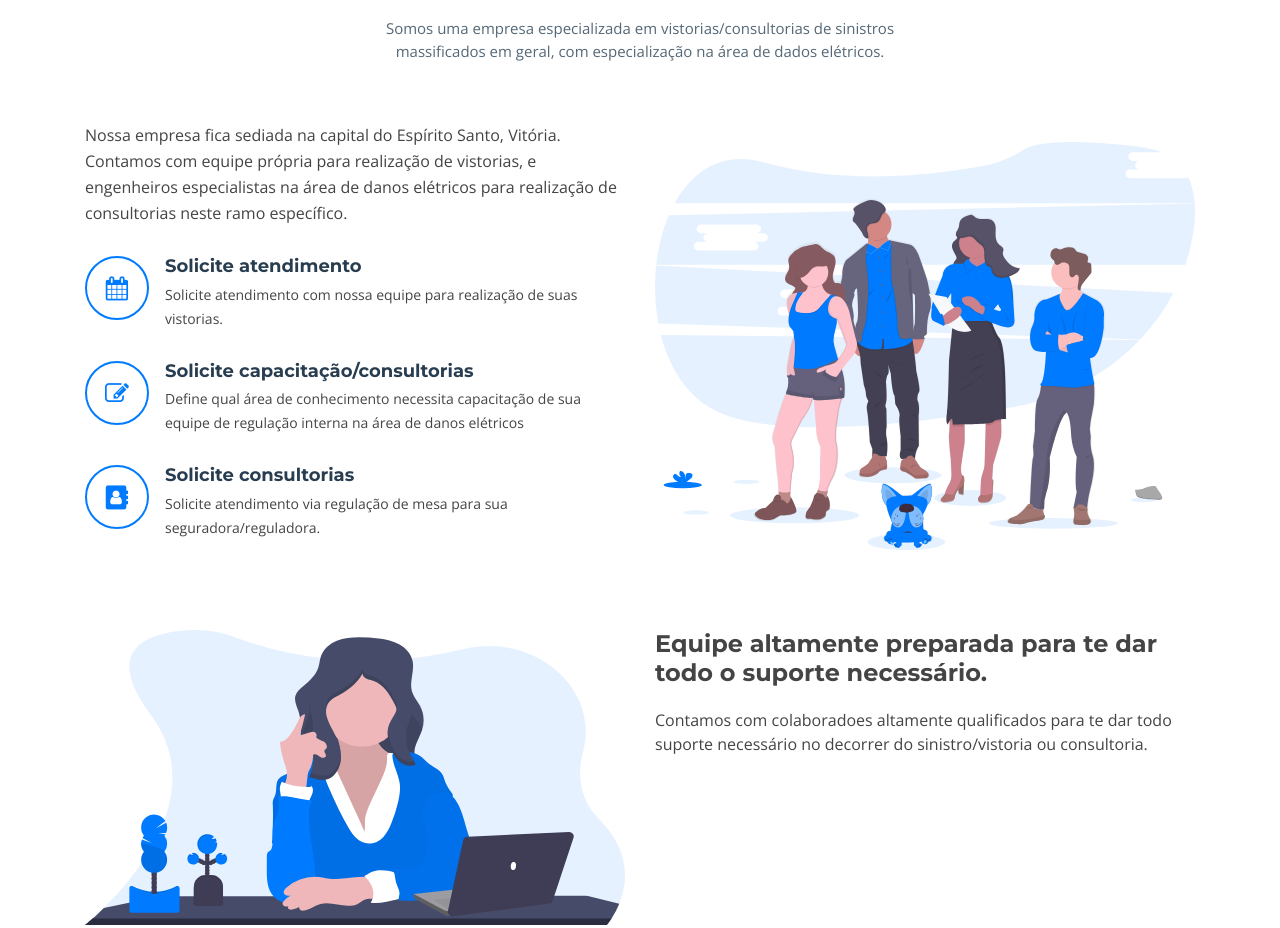
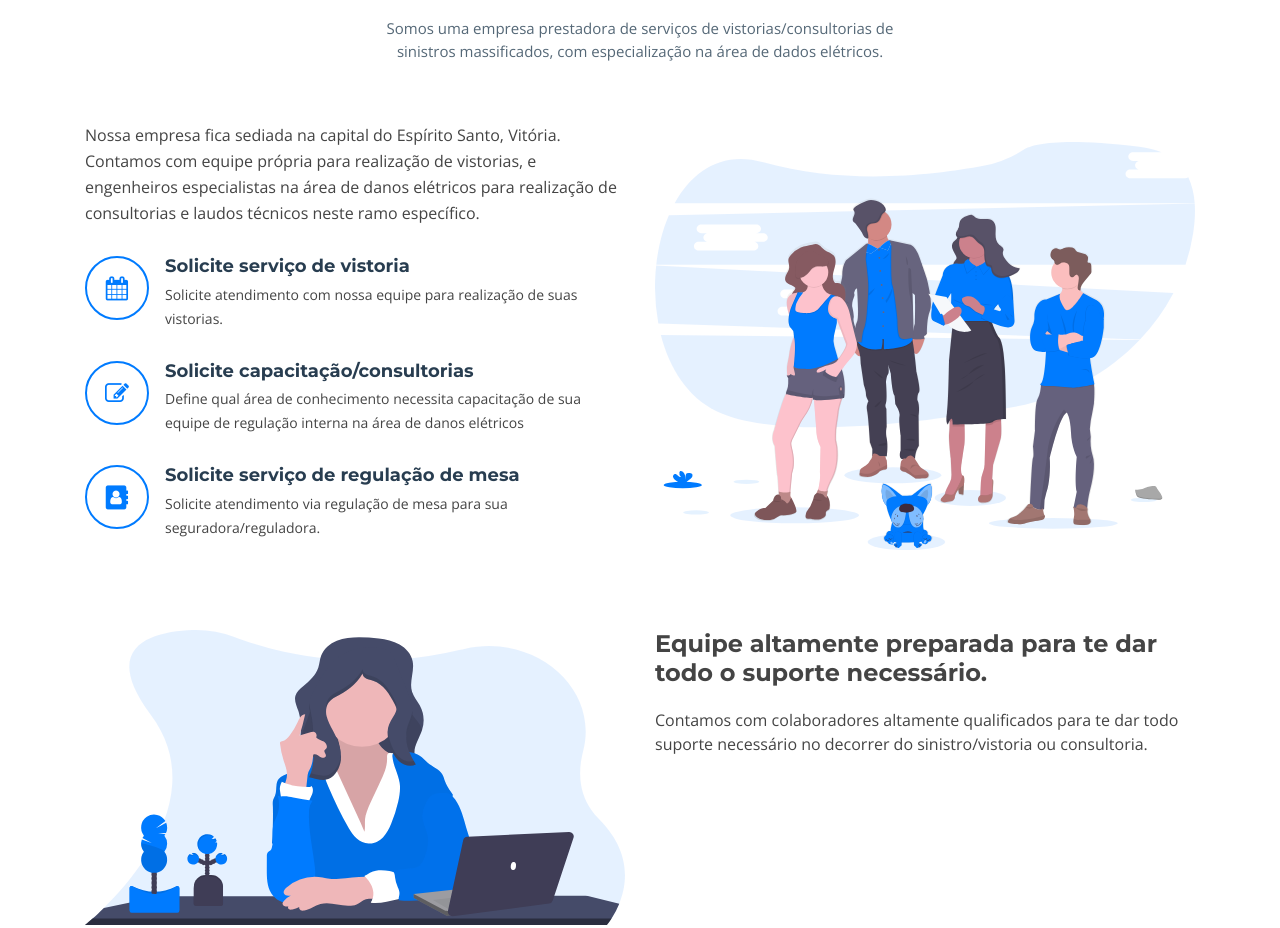
Before and after one commit to ddscarneiro/VixVistorias, a plain HTML site: page index.html in a window 1280 px wide. Shown: the part 740-1668 px from the top of the page. Drawn offline with nearby package versions, Linux system fonts and the light colour scheme; files whose address does not match are found by name.

Commit message:
Minox fixes

```diff
--- a/index.html
+++ b/index.html
@@ -2,7 +2,7 @@
 <html lang="en">
   <head>
     <meta charset="utf-8" />
-    <title>Vix Vistorias - Seguradora Residencial</title>
+    <title>Vix Vistorias - Prestadora de serviços</title>
     <meta content="width=device-width, initial-scale=1.0" name="viewport" />
     <meta content="" name="keywords" />
     <meta content="" name="description" />
@@ -90,7 +90,7 @@
         <div class="container">
           <header class="section-header">
             <h3>Sobre Nós</h3>
-            <p>Somos uma empresa especializada em vistorias/consultorias de sinistros massificados em geral,
+            <p>Somos uma empresa prestadora de serviços de vistorias/consultorias de sinistros massificados,
                com especialização na área de dados elétricos.
             </p>
           </header>
@@ -100,12 +100,12 @@
               <p>
                 Nossa empresa fica sediada na capital do Espírito Santo,
                 Vitória. Contamos com equipe própria para realização de vistorias, e engenheiros
-                especialistas na área de danos elétricos para realização de consultorias neste ramo específico.
+                especialistas na área de danos elétricos para realização de consultorias e laudos técnicos neste ramo específico.
               </p>
 
               <div class="icon-box wow fadeInUp">
                 <div class="icon"><i class="fa fa-calendar"></i></div>
-                <h4 class="title"><a href="">Solicite atendimento</a></h4>
+                <h4 class="title"><a href="">Solicite serviço de vistoria</a></h4>
                 <p class="description">
                   Solicite atendimento com nossa equipe para realização de suas vistorias.
                 </p>
@@ -121,7 +121,7 @@
 
               <div class="icon-box wow fadeInUp" data-wow-delay="0.4s">
                 <div class="icon"><i class="fa fa-address-book"></i></div>
-                <h4 class="title"><a href="">Solicite consultorias</a></h4>
+                <h4 class="title"><a href="">Solicite serviço de regulação de mesa</a></h4>
                 <p class="description">
                   Solicite atendimento via regulação de mesa para sua seguradora/reguladora.
                 </p>
@@ -140,7 +140,7 @@
             <div class="col-lg-6 wow fadeInUp pt-5 pt-lg-0">
               <h4>Equipe altamente preparada para te dar todo o suporte necessário.</h4>
               <p>
-                Contamos com colaboradoes altamente qualificados para te dar
+                Contamos com colaboradores altamente qualificados para te dar
                 todo suporte necessário no decorrer do sinistro/vistoria ou consultoria.
               </p>
             </div>
```
